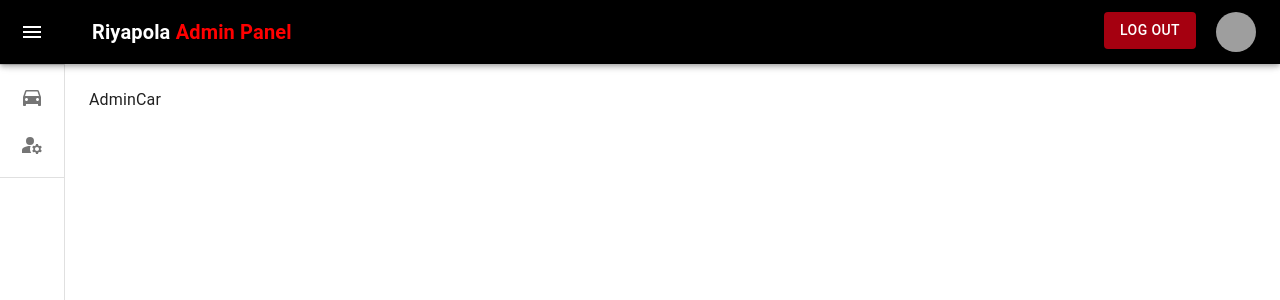
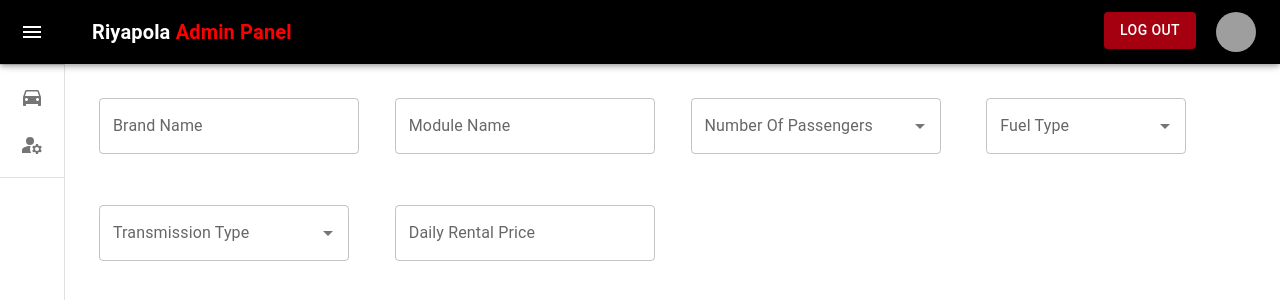
Before and after one commit to imeshhirushan2117/Riyapola_FrontEnd, a React (Vite) app: page /adminCar in a window 1280 px wide. Shown: the top 300 px of the page. Built offline with nearby package versions, Linux system fonts and the light colour scheme; sample sign-in values are in the browser's storage; grey boxes are pictures that could not be loaded.

Commit message:
car-action-dising

```diff
--- a/package.json
+++ b/package.json
@@ -14,7 +14,7 @@
     "@emotion/styled": "^11.11.0",
     "@fontsource/roboto": "^5.0.12",
     "@mui/icons-material": "^5.15.12",
-    "@mui/material": "^5.15.12",
+    "@mui/material": "^5.15.13",
     "@mui/styled-engine-sc": "^6.0.0-alpha.17",
     "@mui/x-data-grid": "^6.19.6",
     "axios": "^1.6.7",
--- a/src/Components/LogInBackgroundImg/LogInBackgroundImg.jsx
+++ b/src/Components/LogInBackgroundImg/LogInBackgroundImg.jsx
@@ -9,8 +9,8 @@ import Swal from 'sweetalert2'
 
 export default function LogInBackgroundImg() {
 
-    const [userName, setUserName] = useState("")
-    const [password, setPassword] = useState("")
+    const [userName, setUserName] = useState("imesh@gmail.com")
+    const [password, setPassword] = useState("imesh1234")
 
     const loginAdmin = () => {
 
@@ -19,8 +19,8 @@ export default function LogInBackgroundImg() {
             password: password
         })
             .then(function (response) {
-                    console.log(response.data.token);
-                    localStorage.setItem('stmToken', response.data.token);
+                console.log(response.data);
+                localStorage.setItem('stmToken', response.data);
                 window.location.reload()
                 alert("success", "login Success!")
             })
--- a/src/pages/AdminAction/AdminAction.jsx
+++ b/src/pages/AdminAction/AdminAction.jsx
@@ -14,7 +14,7 @@ import instance from '../../services/Axios';
 export default function AdminAction() {
 
 
-  const [data, setData] = useState("");
+  const [data, setData] = useState([])
 
 
   useEffect(() => {
@@ -58,29 +58,18 @@ export default function AdminAction() {
     instance.get('/getAllAdmin/getAll')
     .then(function (response) {
       console.log(response);
-        const array = [];
-        response.data.forEach(val => {
-          array.push({
+      const array = response.data.map(val => ({
         firstName: val.firstName,
         lastName: val.lastName,
         email: val.userName,
         role: val.role
-          })
-        })
-        setData(array)
+      }));
+      setData(array);
     })
     .catch(function (error) {
-        // handle error
-        console.log(error);
-      })
-      .finally(function () {
-        // always executed
+      console.error("Error fetching data:", error);
     });
   }
-
-  // const rows = [
-  //   { id: 1,  firstName:'Imesh', lastName: 'Hirushan',email : "imeshhirushan@gmail.com" , role:"Admin" , action:""}
-  // ];
 
   const clear = () => {
     console.log("clear");
--- a/src/pages/AdminCar/AdminCar.jsx
+++ b/src/pages/AdminCar/AdminCar.jsx
@@ -1,7 +1,104 @@
 import React from 'react'
+import { Box } from '@mui/material'
+import Grid from '@mui/material/Grid';
+import TextInput from '../../common/TextInput/TextInput';
+import Autocomplete from '@mui/material/Autocomplete';
+import TextField from '@mui/material/TextField';
+
+
 
 export default function AdminCar() {
+
+  const numberOfSeats = [
+    { label: '1' , value: '1'},
+    { label: '2' , value: '2'},
+    { label: '3' , value: '3'},
+    { label: '4' , value: '4'},
+    { label: '5' , value: '5'},
+    { label: '6' , value: '6'},
+    { label: '7' , value: '7'},
+    { label: '8' , value: '8'},
+    { label: '9' , value: '9'},
+    { label: '10' , value: '10'},
+
+  ]
+
+  const fuelType = [
+    {label : 'Petrol' , value : 'petrol'},
+    {label : 'Diesel ' , value : 'diesel '},
+    {label : 'Hybrid' , value : 'hybrid'}
+  ]
+
+  const type =[
+    {label :'Auto' , value : 'auto'},
+    {label :'Manual' , value : 'manual'}
+  ]
+
   return (
-    <div>AdminCar</div>
+    <Box>
+      <Box>
+        <Grid container spacing={2}>
+
+          <Grid item xs={3}>
+            <Box sx={{ padding: "10px" }}>
+              <TextInput width={"100%"} label={"Brand Name"} type={'text'} onChange={(val) => console.log(val.target.value)} />
+            </Box>
+          </Grid>
+
+          <Grid item xs={3}>
+            <Box sx={{ padding: "10px" }}>
+              <TextInput width={"100%"} label={"Module Name"} type={'text'} onChange={(val) => console.log(val.target.value)} />
+            </Box>
+          </Grid>
+
+          <Grid item xs={3}>
+            <Box sx={{ padding: "10px" }}>
+              <Autocomplete
+                disablePortal
+                id="combo-box-demo"
+                options={numberOfSeats}
+                sx={{ width: 250 }}
+                renderInput={(params) => <TextField {...params} label="Number Of Passengers" />}
+                onChange={(event, value) => console.log(value.value)}
+              />
+            </Box>
+          </Grid>
+
+          <Grid item xs={3}>
+            <Box sx={{ padding: "10px" }}>
+              <Autocomplete
+                disablePortal
+                id="combo-box-demo"
+                options={fuelType}
+                sx={{ width: 200 }}
+                renderInput={(params) => <TextField {...params} label="Fuel Type" />}
+                onChange={(event, value) => console.log(value.value)}
+              />
+            </Box>
+          </Grid>
+
+          <Grid item xs={3}>
+            <Box sx={{ padding: "10px" }}>
+              <Autocomplete
+                disablePortal
+                id="combo-box-demo"
+                options={type}
+                sx={{ width: 250 }}
+                renderInput={(params) => <TextField {...params} label="Transmission Type" />}
+                onChange={(event, value) => console.log(value.value)}
+              />
+            </Box>
+          </Grid>
+
+          <Grid item xs={3}>
+            <Box sx={{ padding: "10px" }}>
+              <TextInput width={"100%"} label={"Daily Rental Price"} type={'text'} onChange={(val) => console.log(val.target.value)} />
+            </Box>
+          </Grid>
+
+
+        </Grid>
+      </Box>
+    </Box>
   )
 }
```
Also changed, not shown: 1 other file (tests, documents, lock files or other folders). Lines whose indentation alone changed are shown as unchanged.
